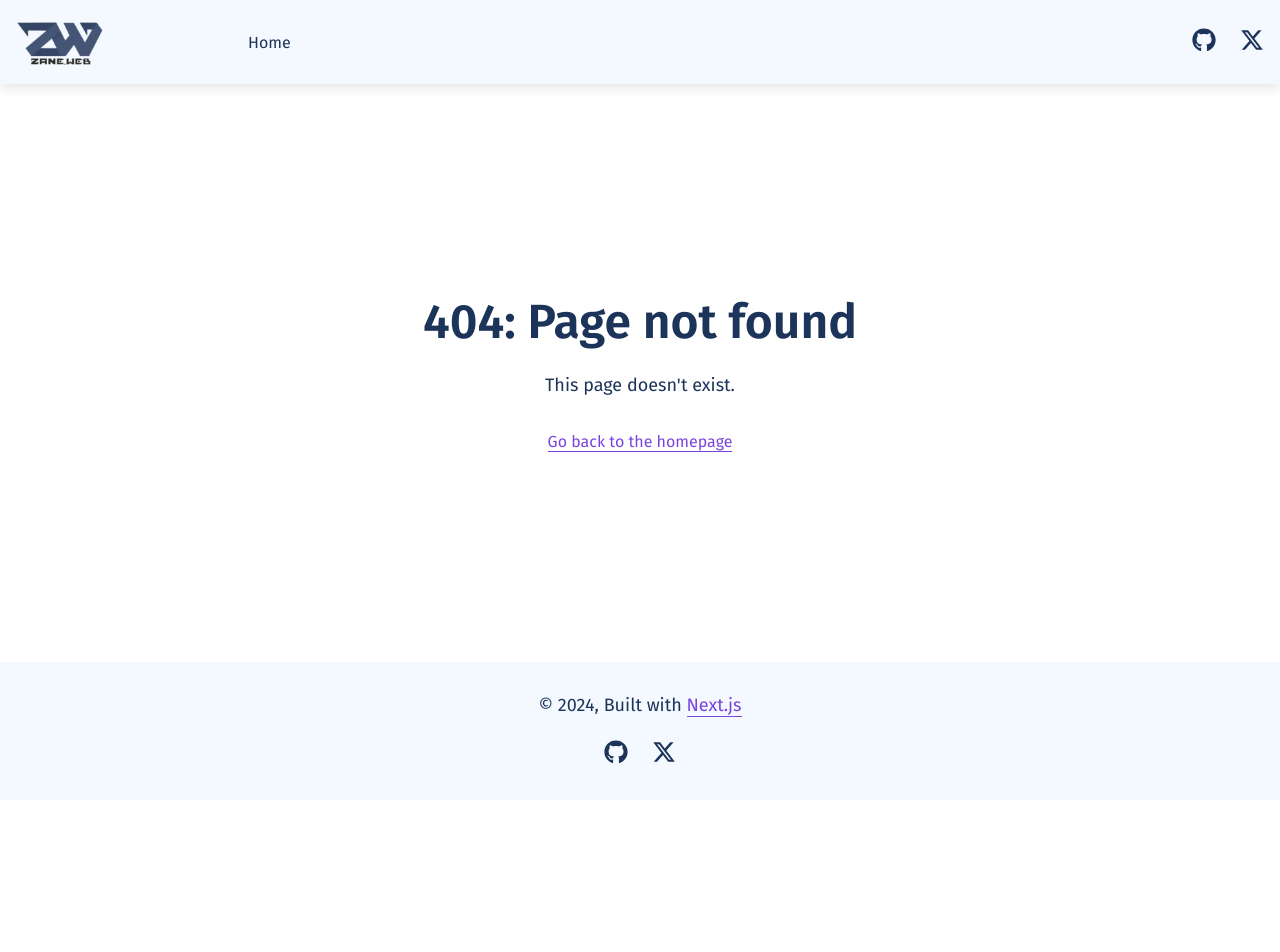
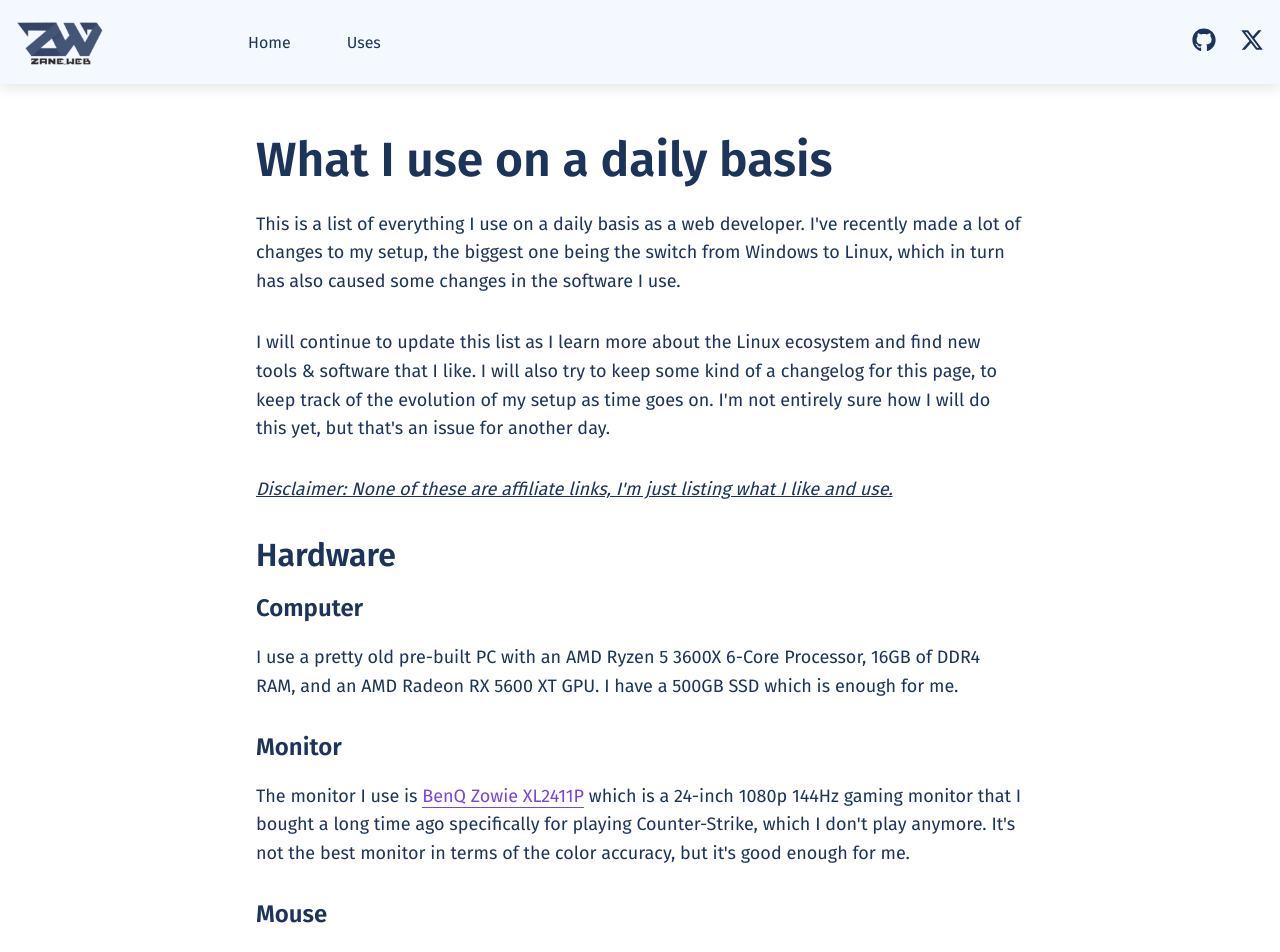
Before and after one commit to zanewebhq/zaneweb, a Next.js app: page /uses in a window 1280 px wide. Before the commit this address had no page. Shown: the top 952 px of the page. Before the commit the page ends 800 px from the top, so only its background shows below. Built offline with nearby package versions, Linux system fonts and the light colour scheme.

Commit message:
Add Uses page

```diff
--- /dev/null
+++ b/src/app/uses/page.tsx
@@ -0,0 +1,24 @@
+import { Metadata } from 'next';
+import { notFound } from 'next/navigation';
+
+import ContentWrapper from '@/components/content-wrapper';
+import MDXRenderer from '@/components/mdx';
+import PostBody from '@/components/post-body';
+import PostHeader from '@/components/post-header';
+import { getContentFromFile } from '@/utils/content';
+
+export const metadata: Metadata = {
+  title: 'Uses | Zane Web',
+  description:
+    'What I use on a daily basis to get things done as a web developer.',
+};
+
+export default async function UsesPage() {
+  const source = await getContentFromFile('uses.mdx');
+
+  return (
+    <ContentWrapper>
+      <MDXRenderer source={source} />
+    </ContentWrapper>
+  );
+}
--- /dev/null
+++ b/src/components/content-wrapper/index.tsx
@@ -0,0 +1,22 @@
+import { ReactNode } from 'react';
+
+import ScrollProgress from '@/components/scroll-progress';
+import ScrollToTop from '@/components/scroll-to-top';
+
+import Wrapper from './styles';
+
+interface ContentWrapperProps {
+  children: ReactNode;
+}
+
+export default function ContentWrapper({ children }: ContentWrapperProps) {
+  return (
+    <>
+      <ScrollProgress />
+
+      <Wrapper>{children}</Wrapper>
+
+      <ScrollToTop />
+    </>
+  );
+}
--- a/src/components/post-wrapper/index.tsx
+++ b/src/components/content-wrapper/styles.ts
@@ -2,10 +2,10 @@
 
 import styled from 'styled-components';
 
-const PostWrapper = styled.article`
+const Wrapper = styled.article`
   max-width: 50rem;
   margin: 0 auto;
   padding: 3rem 1rem;
 `;
 
-export default PostWrapper;
+export default Wrapper;
--- a/src/components/header/index.tsx
+++ b/src/components/header/index.tsx
@@ -59,8 +59,8 @@ export default function Header() {
         <Navigation $isWhite={!isHomePage}>
           <NavigationGroup>
             <NavigationLink href="/">Home</NavigationLink>
+            <NavigationLink href="/uses">Uses</NavigationLink>
           </NavigationGroup>
-
           <SocialLinks />
         </Navigation>
       </InnerWrapper>
--- /dev/null
+++ b/src/content/uses.mdx
@@ -0,0 +1,112 @@
+---
+lastModified: 2024-07-16T09:12:10.715Z
+---
+
+# What I use on a daily basis
+
+This is a list of everything I use on a daily basis as a web developer. I've recently made a lot of changes to my setup, the biggest one being the switch from Windows to Linux, which in turn has also caused some changes in the software I use.
+
+I will continue to update this list as I learn more about the Linux ecosystem and find new tools & software that I like. I will also try to keep some kind of a changelog for this page, to keep track of the evolution of my setup as time goes on. I'm not entirely sure how I will do this yet, but that's an issue for another day.
+
+<u>
+_Disclaimer: None of these are affiliate links, I'm just listing what I like and use._
+</u>
+
+## Hardware
+
+### Computer
+
+I use a pretty old pre-built PC with an AMD Ryzen 5 3600X 6-Core Processor, 16GB of DDR4 RAM, and an AMD Radeon RX 5600 XT GPU. I have a 500GB SSD which is enough for me.
+
+### Monitor
+
+The monitor I use is [BenQ Zowie XL2411P](https://zowie.benq.com/en-ap/monitor/xl2411p.html) which is a 24-inch 1080p 144Hz gaming monitor that I bought a long time ago specifically for playing Counter-Strike, which I don't play anymore. It's not the best monitor in terms of the color accuracy, but it's good enough for me.
+
+### Mouse
+
+I use a [Logitech G Wireless Pro](https://www.logitechg.com/en-us/products/gaming-mice/pro-wireless-mouse.910-005270.html) mouse which is very comfortable and has a great battery life. This is my first wireless mouse and I don't think I'll ever go back to wired.
+
+### Keyboard
+
+For my keyboard, I use a [Asus ROG Strix Scope II 96](https://rog.asus.com/us/keyboards/keyboards/compact/rog-strix-scope-ii-96-wireless/) which is a full-size but compact (96%) mechanical keyboard. I personally dislike the numpad-less keyboards, as I think using a numpad is in many cases more efficent than using the number row and I've gotten very used to it. But I also like the idea of a smaller keyboard, so I think this one is a great balance between the two. It's also wireless with a very long battery life, which is a big plus.
+
+## Software
+
+### Operating System
+
+As a life-long Windows user, I recently made the scary but not so scary switch to Linux. In this current initial phase of using Linux, I've chosen [Ubuntu](https://ubuntu.com/), just to get used to it, but I'm planning on distro-hopping for a while to find the one that suits me the best. It's a very interesting process and I don't think I will be going back to Windows anytime soon, if ever.
+
+### Terminal
+
+Currently I use the default terminal that comes with Ubuntu, but I'm planning on trying out some other terminal such as [Alacritty](https://alacritty.org/) or [Kitty](https://sw.kovidgoyal.net/kitty/).
+
+### Shell
+
+In terms of the shell, I'll stick with bash which is the default shell in Ubuntu, but I want to experiment with other shells such as [zsh](https://zsh.sourceforge.io/) or [fish](https://fishshell.com/).
+
+### Text Editor
+
+I use [Visual Studio Code](https://code.visualstudio.com/) as my code editor. I've kind of always used it without really thinking about it or trying anything else, so maybe it's time to try some alternatives to see if there's something better out there.
+
+#### Theme
+I may or may not have a slighly different approach to themes than most developers. I like to use both a light and a dark theme depending on the time of day. I find that during the day time, a light theme is easier on the eyes, and it prevents me from darkening my room in order to comfortably look at the screen. But during the evening and night time, a dark theme is of course much better. My favorite theme is [Catppuccin](https://catppuccin.com/), and here are my preferred variations:
+  - Light color & icon theme: Catppuccin Latte
+  - Dark color & icon theme: Catppuccin Macchiato
+
+#### Extensions
+
+Here is a list of the extensions I use in VSCode:
+
+- [Auto Rename Tag](https://marketplace.visualstudio.com/items?itemName=formulahendry.auto-rename-tag)
+- [Better Comments](https://marketplace.visualstudio.com/items?itemName=aaron-bond.better-comments)
+- [ESLint](https://marketplace.visualstudio.com/items?itemName=dbaeumer.vscode-eslint)
+- [GitHub Copilot](https://marketplace.visualstudio.com/items?itemName=GitHub.copilot)
+- [GitLens](https://marketplace.visualstudio.com/items?itemName=eamodio.gitlens)
+- [indent-rainbow](https://marketplace.visualstudio.com/items?itemName=oderwat.indent-rainbow)
+- [Markdown All in One](https://marketplace.visualstudio.com/items?itemName=yzhang.markdown-all-in-one)
+- [MDX](https://marketplace.visualstudio.com/items?itemName=unifiedjs.vscode-mdx)
+- [Prettier](https://marketplace.visualstudio.com/items?itemName=esbenp.prettier-vscode)
+- [vscode-styled-components](https://marketplace.visualstudio.com/items?itemName=styled-components.vscode-styled-components)
+- [YAML](https://marketplace.visualstudio.com/items?itemName=redhat.vscode-yaml)
+
+### Design
+
+I like to spend some time designing my projects, even the simple ones. I use [Figma](https://www.figma.com/) for this and it works great for me. The free tier is good enough for personal projects.
+
+### Browser
+
+I use [Brave](https://brave.com/) as my main browser right now. I've tried a hardened version of Firefox before ([Betterfox](https://github.com/yokoffing/Betterfox)), but I prefer Brave right now.
+
+## Services
+
+### Email
+
+I recently switched from Gmail to [ProtonMail](https://protonmail.com/) for my emails. Anybody that respects their privacy should probably consider leaving Gmail (and Google as a whole) and switching to a more privacy-focused email provider. I don't miss a single thing about Gmail, and I'm very happy with ProtonMail.
+
+### Password Manager
+
+I used 1Password up until recently, but I've switched to [Bitwarden](https://bitwarden.com/) because it's open-source and free. I don't really need the extra features that 1Password offers (which aren't many anyway), so Bitwarden is perfect for me.
+
+### Domain Registrar
+
+I use [Namecheap](https://namecheap.com/) for all my domain needs now. I haven't had any issues with them yet, and their prices are good. Domain.com is what I used before, but I never liked their UX.
+
+### Hosting Provider
+
+Currently, I host all of my projects on [Vercel](https://vercel.com/). It's very easy to work with Vercel, specifically if you're using Next.js, which I do for a lot of my projects. I do want to, however, get my own VPS at some point, because of the flexibility and freedom it offers.
+
+### Analytics
+
+I used to add analytics on every single project I made, but I've recently stopped doing that. They slow down your website, they aren't very accurate anyway, and they're a privacy concern. I would definitely advise against using Google Analytics of course, but I can't recommend anything else at this point.
+
+I'm not against analytics in general, but I think they should be used when they're actually needed, for example on a business website. For most personal projects, I don't think they're necessary.
+
+### Music
+
+For almost a year now, I've been using [Brain.fm](https://brain.fm/) for ambient music while working. Apparently it's _"scientifically proven to increase focus"_ , which may or may not be true, but it works for me. It does actually help me to get into the zone and stay there for hours at a time.
+
+## This website
+
+This website is built with [Next.js](https://nextjs.org/), [TypeScript](https://www.typescriptlang.org/), and [MDX](https://mdxjs.com/). It's hosted on [Vercel](https://vercel.com/), and the source code is available on [GitHub](https://github.com/zanewebhq/zaneweb).
+
+If you want a deeper dive into how I designed and built this website, I wrote a [blog post](https://www.zaneweb.com/blog/how-i-designed-and-built-my-blog-from-scratch) about it.
```
Also changed, not shown: src/app/blog/[slug]/page.tsx (+5 -13 lines).
